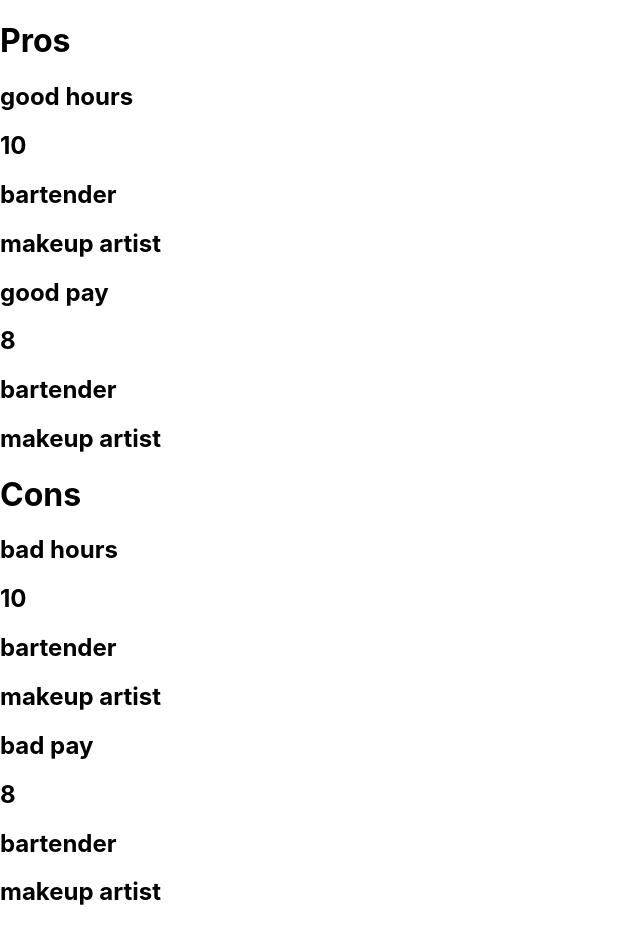
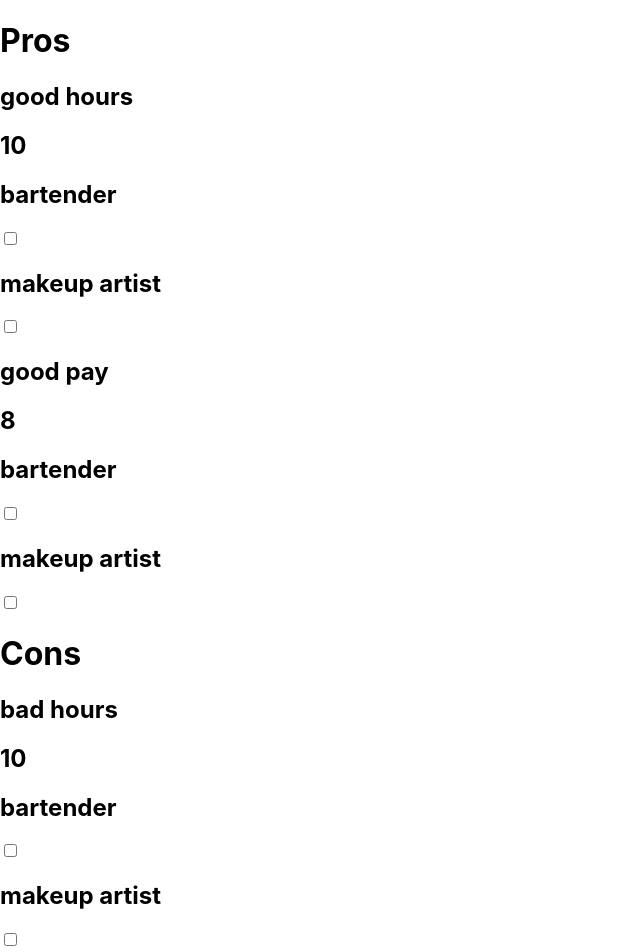
Before and after one commit to WillHoward95/job-helper, a React (Create React App) app: page /questionnaire in a window 1280 px wide. Shown: the top 952 px of the page, without its empty margins (0-640 px from the left). Before the commit the page ends 926 px from the top, so only its background shows below. Built offline with nearby package versions, Linux system fonts and the light colour scheme.

Commit message:
started logic for adding pros/cons totals for each job

```diff
--- a/src/components/Inputs.jsx
+++ b/src/components/Inputs.jsx
@@ -2,16 +2,23 @@ import React from "react";
 import JobsListInputs from "./Inputs/JobsListInputs";
 import ProsListInputs from "./Inputs/ProsListInputs";
 import ConsListInputs from "./Inputs/ConsListInputs";
+import { useNavigate } from "react-router-dom";
 
 const Inputs = () => {
+  const navigate = useNavigate();
+
   return (
     <div>
       <JobsListInputs />
       <ProsListInputs />
       <ConsListInputs />
-      <a href="/questionnaire">
-        <button>Begin questionnaire</button>
-      </a>
+      <button
+        onClick={() => {
+          navigate("/questionnaire");
+        }}
+      >
+        Begin questionnaire
+      </button>
     </div>
   );
 };
--- a/src/components/Inputs/JobsListInputs.jsx
+++ b/src/components/Inputs/JobsListInputs.jsx
@@ -12,7 +12,7 @@ const JobsListInputs = () => {
     <div>
       <h1>List of Jobs</h1>
       {jobs.map((item, index) => {
-        return <h2 key={index}>{item}</h2>;
+        return <h2 key={index}>{item.job}</h2>;
       })}
       {inputBoolean ? (
         <textarea
@@ -26,7 +26,7 @@ const JobsListInputs = () => {
       )}
       <button
         onClick={() => {
-          dispatch(setNewJob(newJobInput));
+          dispatch(setNewJob({ job: newJobInput, pros: [], cons: [] }));
           setNewJobInput("");
           setInputBoolean(!inputBoolean);
         }}
--- a/src/components/Questionnaire.jsx
+++ b/src/components/Questionnaire.jsx
@@ -6,6 +6,7 @@ const Questionnaire = () => {
     <div>
       <ProsQuestionnaire />
       <ConsQuestionnaire />
+      <button>Get Results</button>
     </div>
   );
 };
--- a/src/components/Questionnaire/ConsQuestionnaire.jsx
+++ b/src/components/Questionnaire/ConsQuestionnaire.jsx
@@ -13,7 +13,7 @@ const ConsQuestionnaire = () => {
           <div key={index}>
             <h2>{item.con}</h2>
             <h2>{item.weight}</h2>
-            <QuestionnaireElement />
+            <QuestionnaireElement con={item.con} weight={item.weight} />
           </div>
         );
       })}
--- a/src/components/Questionnaire/ProsQuestionnaire.jsx
+++ b/src/components/Questionnaire/ProsQuestionnaire.jsx
@@ -13,7 +13,7 @@ const ProsQuestionnaire = () => {
           <div key={index}>
             <h2>{item.pro}</h2>
             <h2>{item.weight}</h2>
-            <QuestionnaireElement />
+            <QuestionnaireElement pro={item.pro} weight={item.weight} />
           </div>
         );
       })}
--- a/src/components/Questionnaire/QuestionnaireElement.jsx
+++ b/src/components/Questionnaire/QuestionnaireElement.jsx
@@ -1,13 +1,34 @@
-import { selectJobs } from "../../features/job/jobSlice";
-import { useSelector } from "react-redux";
+import { selectJobs, addPro } from "../../features/job/jobSlice";
+import { useSelector, useDispatch } from "react-redux";
+import { useState } from "react";
 
-const QuestionnaireElement = () => {
+const QuestionnaireElement = (props) => {
+  const dispatch = useDispatch();
   const jobs = useSelector(selectJobs);
+  const { pro, weight, con } = props;
+  let [checkboxBoolean, setCheckboxBoolean] = useState(false);
+
+  const handleChange = (job, pro, con, weight) => {
+    dispatch(addPro({ job: job, pro: pro, weight: weight }));
+    // console.log(job, pro, con, weight);
+  };
 
   return (
     <div>
       {jobs.map((item, index) => {
-        return <h2 key={index}>{item}</h2>;
+        return (
+          <div key={index}>
+            <h2>{item.job}</h2>
+            <input
+              type="checkbox"
+              onChange={() => {
+                console.log(item.job, con, pro, weight);
+                setCheckboxBoolean(!checkboxBoolean);
+                handleChange(item.job, pro, con, weight);
+              }}
+            />
+          </div>
+        );
       })}
     </div>
   );
--- a/src/features/job/jobSlice.js
+++ b/src/features/job/jobSlice.js
@@ -1,7 +1,10 @@
 import { createSlice } from "@reduxjs/toolkit";
 
 const initialState = {
-  jobs: ["bartender", "makeup artist"],
+  jobs: [
+    { job: "bartender", pros: [], cons: [] },
+    { job: "makeup artist", pros: [], cons: [] },
+  ],
   pros: [
     { pro: "good hours", weight: 10 },
     { pro: "good pay", weight: 8 },
@@ -28,10 +31,18 @@ export const jobSlice = createSlice({
       state.cons.push(action.payload);
       state.newConInput = "";
     },
+    addPro: (state, action) => {
+      const jobObject = state.jobs.find((element) => {
+        console.log(action.payload.job);
+        return action.payload.job === element.job;
+      });
+
+      // console.log(jobObject);
+    },
   },
 });
 
-export const { setNewJob, setNewPro, setNewCon } = jobSlice.actions;
+export const { setNewJob, setNewPro, setNewCon, addPro } = jobSlice.actions;
 
 export const selectJobs = (state) => state.job.jobs;
 export const selectPros = (state) => state.job.pros;
```
